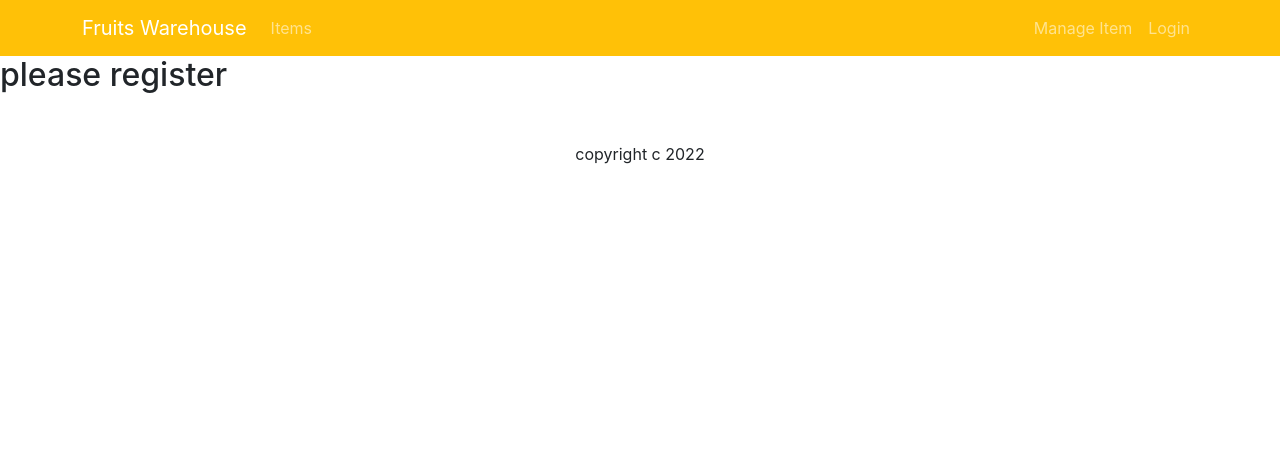
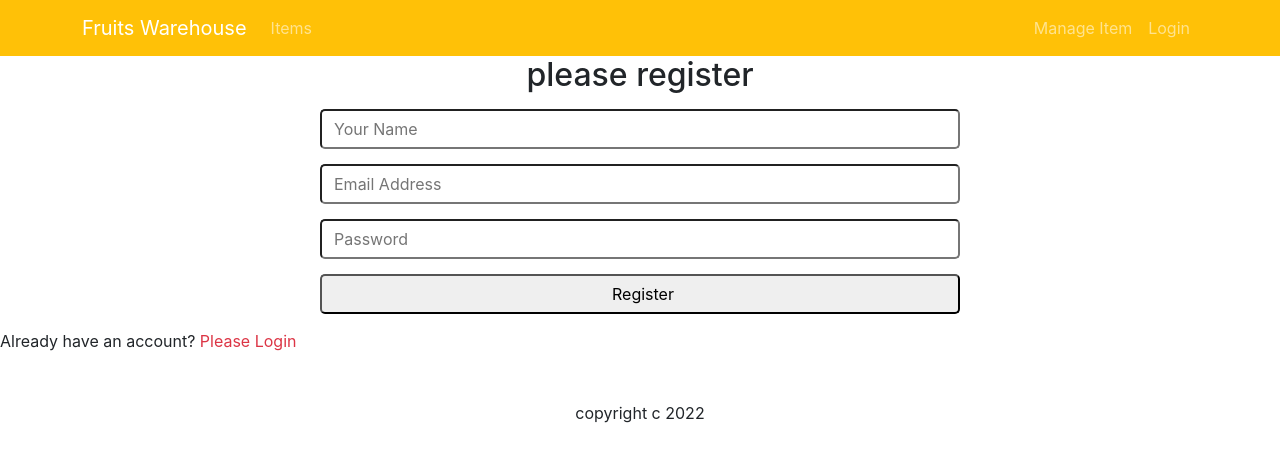
Before and after one commit to yaminhossen/warehouse-management-client, a React (Create React App) app: page /register in a window 1280 px wide. Shown: the top 462 px of the page. Built offline with nearby package versions, Linux system fonts and the light colour scheme.

Commit message:
register form create and toggle

```diff
--- /dev/null
+++ b/src/Pages/Login/Register/Register.css
@@ -0,0 +1,8 @@
+.register-form input {
+    display: block;
+    width: 50%;
+    margin: 15px auto;
+    padding-left: 12px;
+    border-radius: 5px;
+    height: 40px;
+}
--- a/src/Pages/Login/Register/Register.js
+++ b/src/Pages/Login/Register/Register.js
@@ -1,9 +1,22 @@
 import React from 'react';
+import { Link, useNavigate } from 'react-router-dom';
+import './Register.css'
 
 const Register = () => {
+    const navigate = useNavigate();
+    const navigateLogin = () => {
+        navigate('/login')
+    }
     return (
-        <div>
-            <h2>please register</h2>
+        <div className='register-form'>
+            <h2 className='text-center'>please register</h2>
+            <form>
+                <input type="text" name="name" id="" placeholder='Your Name' />
+                <input type="email" name="email" id="" placeholder='Email Address' required />
+                <input type="password" name="password" placeholder='Password' id="" required />
+                <input type="submit" value="Register" />
+            </form>
+            <p>Already have an account? <Link to="/login" className='text-danger text-decoration-none' onClick={navigateLogin}>Please Login</Link></p>
         </div>
     );
 };
```
